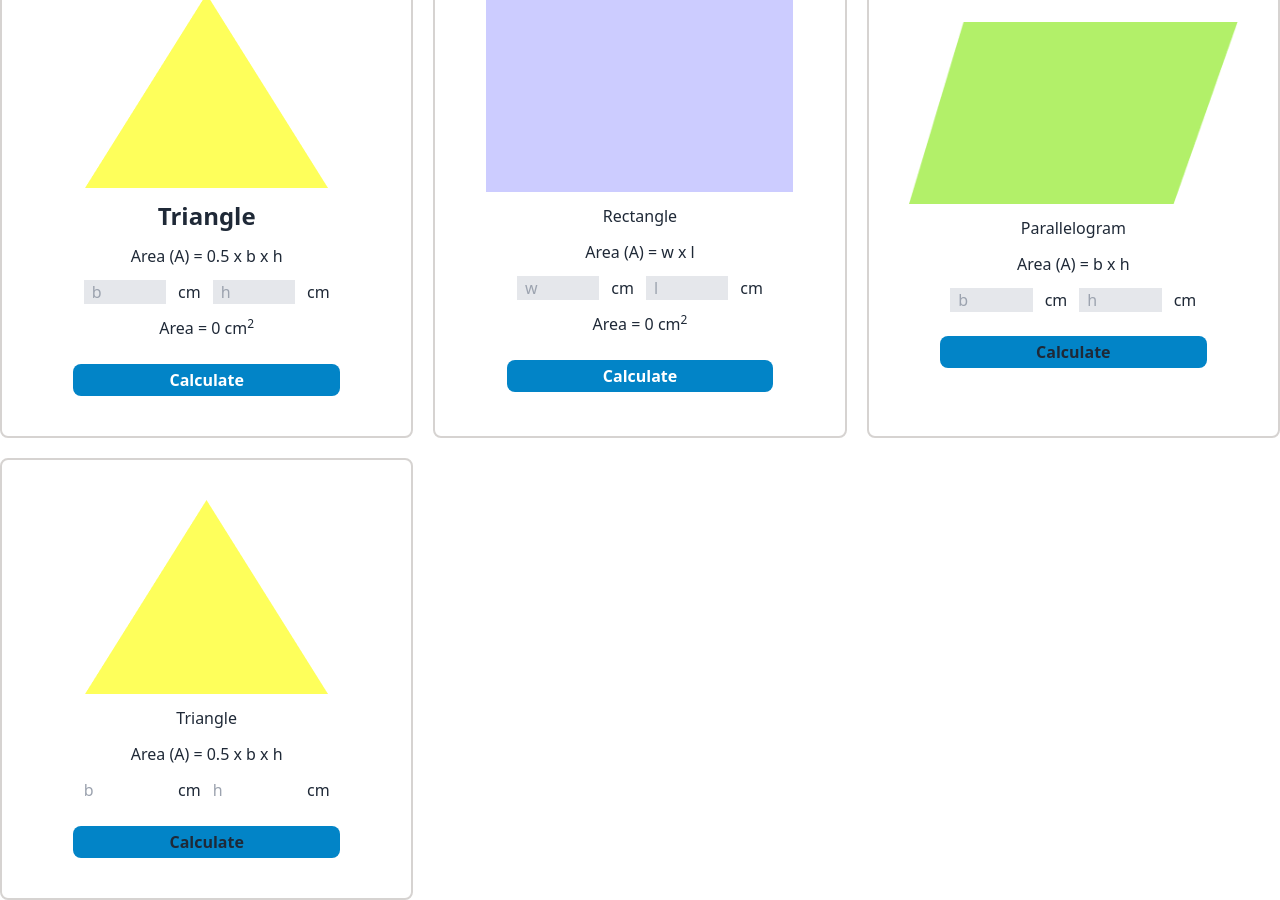
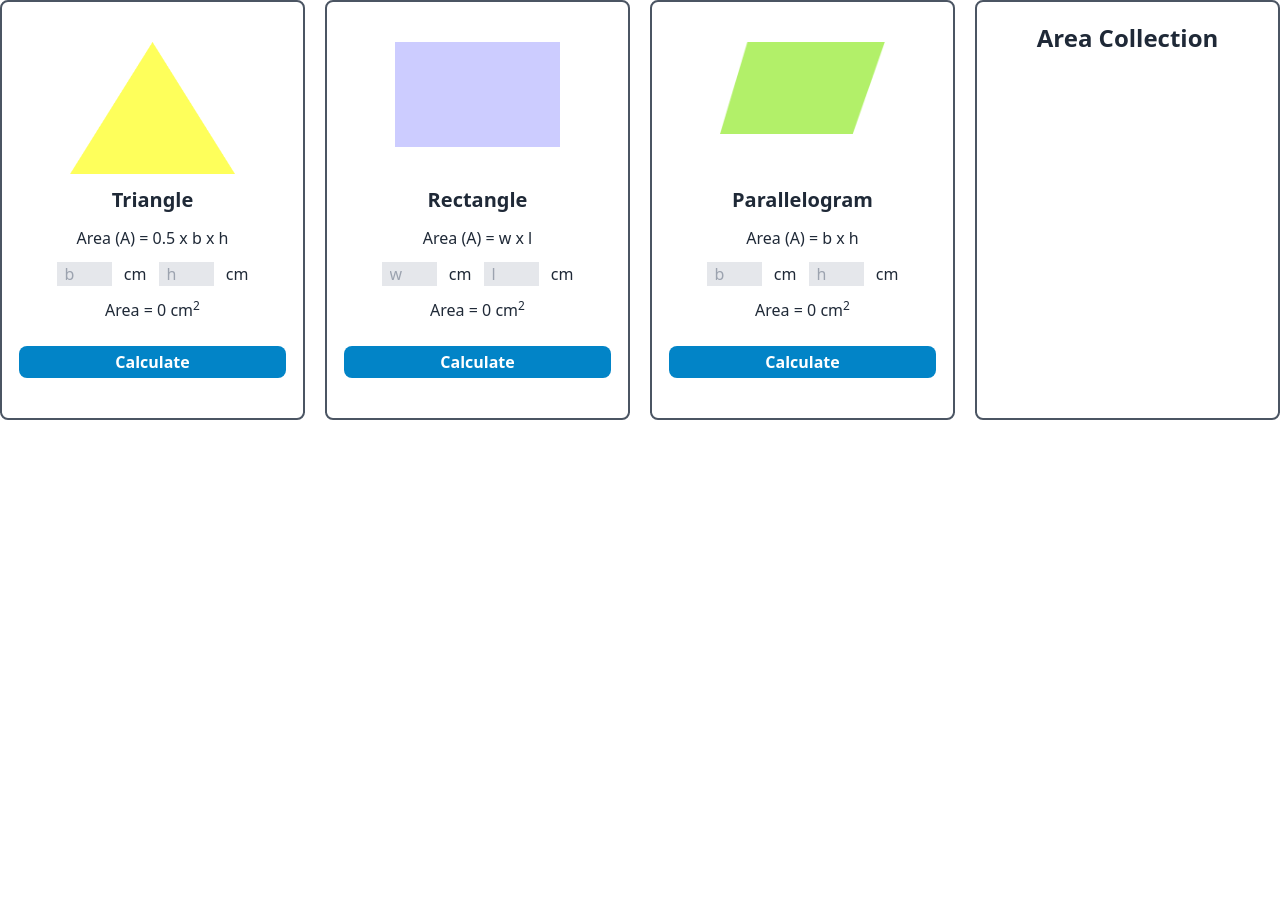
Before and after one commit to mashuk-tamim/geometry-genius, a plain HTML site: page index.html in a window 1280 px wide. Shown: the part 96-996 px from the top of the page. After the commit the page ends 800 px from the top, so only its background shows below. Drawn offline with nearby package versions, Linux system fonts and the light colour scheme.

Commit message:
area calculator site done

```diff
--- a/index.html
+++ b/index.html
@@ -10,71 +10,71 @@
 </head>
 
 <body>
-    <header>
-        <h1>Interactive</h1>
-        <h3>Geometry Genius</h3>
+    <header class="w-1/4 mx-auto text-center mb-4">
+        <h1 class="text-5xl font-extrabold bg-gradient-to-r from-purple-700 to-blue-700 text-transparent bg-clip-text">Interactive</h1>
+        <h3 class="text-2xl">Area Calculator</h3>
     </header>
     <main>
         <!-- card container -->
-        <div class="grid grid-cols-3 gap-5">
+        <div class="grid grid-cols-4 gap-5">
             <!-- triangle container -->
-            <div class="flex flex-col gap-3 items-center justify-center p-10 border-2 border-stone-300 rounded-lg">
-                <img src="images/triangle.png" alt="">
-                <h3 class="text-2xl font-semibold">Triangle</h3>
+            <div class="flex flex-col gap-3 items-center justify-center p-10 border-2 border-gray-600 rounded-lg">
+                <div class="w-3/4 h-3/4">
+                    <img src="images/triangle.png" alt="">
+                </div>
+                <h3 class="text-xl font-semibold">Triangle</h3>
                 <p>Area (A) = 0.5 x b x h</p>
                 <div class="flex justify-center gap-3"  >
-                    <input id="base-value" type="text" class="w-1/4 px-2 bg-gray-200" placeholder="b">
+                    <input id="triangle-base" type="text" class="w-1/4 px-2 bg-gray-200" placeholder="b">
                     <p>cm</p>
-                    <input id="height-value" type="text" class="w-1/4 px-2 bg-gray-200" placeholder="h">
+                    <input id="triangle-height" type="text" class="w-1/4 px-2 bg-gray-200" placeholder="h">
                     <p>cm</p>
                 </div>
                 <p>Area = <span id="triangle-area">0</span> cm<sup>2</sup></p>
                 <button onclick="calculateTriangleArea()" id="btn-calculate" class="bg-sky-600 font-semibold py-1 px-24 rounded-lg mt-3 text-white">Calculate</button>
             </div>
             <!-- rectangle container -->
-            <div class="flex flex-col gap-3 items-center justify-center p-10 border-2 border-stone-300 rounded-lg">
-                <img src="images/rectangle.png" alt="">
-                <h3>Rectangle</h3>
+            <div class="flex flex-col gap-3 items-center justify-center p-10 border-2 border-gray-600 rounded-lg">
+                <div class="w-3/4 h-3/4">
+                    <img src="images/rectangle.png" alt="">
+                </div>
+                <h3 class="text-xl font-semibold">Rectangle</h3>
                 <p>Area (A) = w x l</p>
                 <div class="flex justify-center gap-3"  >
-                    <input id="width-value" type="text" class="w-1/4 px-2 bg-gray-200" placeholder="w">
+                    <input id="rectangle-width" type="text" class="w-1/4 px-2 bg-gray-200" placeholder="w">
                     <p>cm</p>
-                    <input id="length-value" type="text" class="w-1/4 px-2 bg-gray-200" placeholder="l">
+                    <input id="rectangle-length" type="text" class="w-1/4 px-2 bg-gray-200" placeholder="l">
                     <p>cm</p>
                 </div>
                 <p>Area = <span id="rectangle-area">0</span> cm<sup>2</sup></p>
                 <button onclick="calculateRectangleArea()" id="btn-calculate" class="bg-sky-600 font-semibold py-1 px-24 rounded-lg mt-3 text-white">Calculate</button>
             </div>
             <!-- parallelogram container -->
-            <div class="flex flex-col gap-3 items-center justify-center p-10 border-2 border-stone-300 rounded-lg">
-                <img src="images/parallelogram.png" alt="">
-                <h3>Parallelogram</h3>
+            <div class="flex flex-col gap-3 items-center justify-center p-10 border-2 border-gray-600 rounded-lg">
+                <div class="w-3/4 h-3/4">
+                    <img src="images/parallelogram.png" alt="">
+                </div>
+                <h3 class="text-xl font-semibold">Parallelogram</h3>
                 <p>Area (A) = b x h</p>
                 <div class="flex justify-center gap-3"  >
-                    <input id="" class="w-1/4 px-2 bg-gray-200" type="text" placeholder="b">
+                    <input id="parallelogram-base" class="w-1/4 px-2 bg-gray-200" type="text" placeholder="b">
                     <p>cm</p>
-                    <input id="" class="w-1/4 px-2 bg-gray-200" type="text" placeholder="h">
+                    <input id="parallelogram-height" class="w-1/4 px-2 bg-gray-200" type="text" placeholder="h">
                     <p>cm</p>
                 </div>
-                <button class="bg-sky-600 font-semibold py-1 px-24 rounded-lg mt-3">Calculate</button>
+                <p>Area = <span id="parallelogram-area">0</span> cm<sup>2</sup></p>
+                <button onclick="calculateParallelogramArea()" id="btn-calculate" class="bg-sky-600 font-semibold py-1 px-24 rounded-lg mt-3 text-white">Calculate</button>
             </div>
-            <!-- triangle container -->
-            <div class="flex flex-col gap-3 items-center justify-center p-10 border-2 border-stone-300 rounded-lg">
-                <img src="images/triangle.png" alt="">
-                <h3>Triangle</h3>
-                <p>Area (A) = 0.5 x b x h</p>
-                <div class="flex justify-center gap-3"  >
-                    <input id="" type="text" style="width: 25%" placeholder="b">
-                    <p>cm</p>
-                    <input id="" type="text" style="width: 25%" placeholder="h">
-                    <p>cm</p>
+            <!-- Area Collection -->
+            <div class="border-2 border-gray-600 rounded-lg p-5">
+                <h1 class="text-2xl font-semibold text-center">Area Collection</h1>
+                <div id="area-entry">
+
                 </div>
-                <button class="bg-sky-600 font-semibold py-1 px-24 rounded-lg mt-3">Calculate</button>
             </div>
         </div>
     </main>
     <script src="js/utilities.js"></script>
     <script src="js/areaCalculator.js"></script>
 </body>
-
 </html>
--- a/js/areaCalculator.js
+++ b/js/areaCalculator.js
@@ -1,19 +1,45 @@
 //triangle area calculator function
 function calculateTriangleArea (){
-    const baseValue = getInputValueByID('base-value');
-    const heightValue = getInputValueByID('height-value');
+    const baseValue = getInputValueByID('triangle-base');
+    const heightValue = getInputValueByID('triangle-height');
+    // console.log(baseValue, heightValue, typeof baseValue, typeof heightValue);
+    if(isNaN(baseValue) || isNaN(heightValue)){
+        alert('Please input a number');
+        return;
+    }
     const triangleArea = 0.5*baseValue*heightValue;
     // console.log(triangleArea);
 
     updateCalculatedArea('triangle-area', triangleArea);
+    updateAreaEntry('Triangle', triangleArea);
 }
 
 //rectangle area calculator function
 function calculateRectangleArea(){
-    const widthValue = getInputValueByID('width-value');
-    const lengthValue = getInputValueByID('length-value');
+    const widthValue = getInputValueByID('rectangle-width');
+    const lengthValue = getInputValueByID('rectangle-length');
+    if(isNaN(widthValue) || isNaN(lengthValue)){
+        alert('Please input a number');
+        return;
+    }
     const rectangleArea = widthValue*lengthValue;
     // console.log(triangleArea);
 
     updateCalculatedArea('rectangle-area', rectangleArea);
+    updateAreaEntry('Rectangle', rectangleArea);
 }
+
+//parallelogram area calculator function
+function calculateParallelogramArea(){
+    const baseValue = getInputValueByID('parallelogram-base');
+    const heightValue = getInputValueByID('parallelogram-height');
+    if(isNaN(baseValue) || isNaN(heightValue)){
+        alert('Please input a number');
+        return;
+    }
+    const parallelogramArea = baseValue * heightValue;
+    // console.log(triangleArea);
+
+    updateCalculatedArea('parallelogram-area', parallelogramArea);
+    updateAreaEntry('Parallelogram', parallelogramArea);
+}
--- a/js/utilities.js
+++ b/js/utilities.js
@@ -13,3 +13,13 @@ function updateCalculatedArea(areaID, areaValue){
     getArea.innerText = areaValue;
     // console.log(getArea.innerText);
 }
+
+//Area entry function
+function updateAreaEntry(areaName, areaValue){
+    const areaEntry = document.getElementById('area-entry');
+
+    const count = areaEntry.childElementCount;
+    const paragraph = document.createElement('p');
+    paragraph.innerHTML = `${count+1}. ${areaName}: ${areaValue} cm<sup>2</sup> <button class="btn btn-xs btn-success ml-2"><p style="text-transform: lowercase">convert m<sup>2</sup></p>`;
+    areaEntry.appendChild(paragraph);
+}
```
Also changed, not shown: 1 other file.
